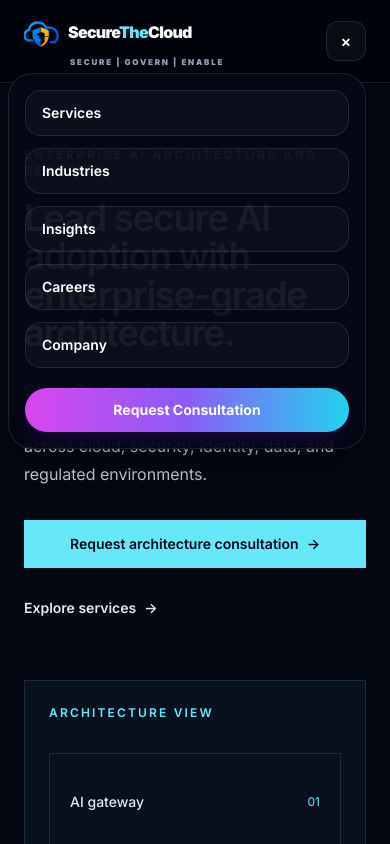
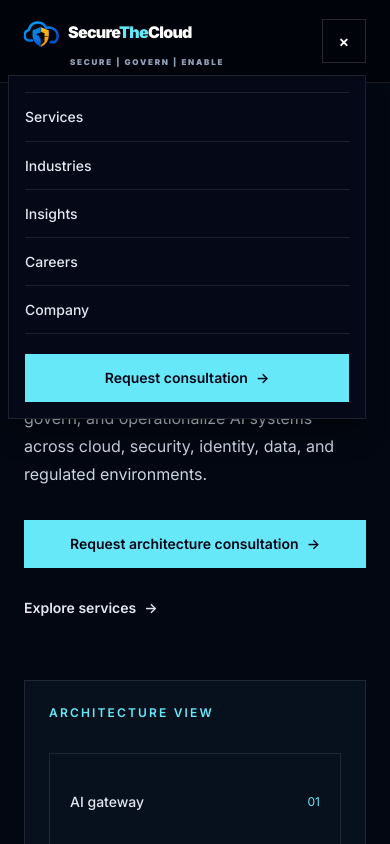
Before and after one commit to S3curethecloud/stc-marketing-site, a Next.js app: page / in a window 390 px wide. Both pictures are taken after a click on the button "Open mobile navigation". Shown: the top 844 px of the page. Built offline with nearby package versions, Linux system fonts and the light colour scheme.

Commit message:
Simplify mobile navigation styling

```diff
--- a/components/layout/MobileNav.tsx
+++ b/components/layout/MobileNav.tsx
@@ -12,18 +12,14 @@ export default function MobileNav() {
     if (!isOpen) return;
 
     function handleEscape(event: KeyboardEvent) {
-      if (event.key === "Escape") {
-        setIsOpen(false);
-      }
+      if (event.key === "Escape") setIsOpen(false);
     }
 
     document.addEventListener("keydown", handleEscape);
     return () => document.removeEventListener("keydown", handleEscape);
   }, [isOpen]);
 
-  const handleClose = () => {
-    setIsOpen(false);
-  };
+  const handleClose = () => setIsOpen(false);
 
   return (
     <div className="relative lg:hidden">
@@ -33,39 +29,26 @@ export default function MobileNav() {
         aria-expanded={isOpen}
         aria-controls="mobile-nav-panel"
         onClick={() => setIsOpen((open) => !open)}
-        className="inline-flex h-10 w-10 items-center justify-center rounded-xl border border-white/10 bg-white/[0.04] text-white transition-colors hover:border-cyan-300/40 hover:text-cyan-200 focus:outline-none focus-visible:ring-2 focus-visible:ring-cyan-300/50"
+        className="inline-flex h-11 w-11 items-center justify-center border border-white/15 bg-transparent text-white transition-colors hover:border-cyan-300/45 hover:text-cyan-200"
       >
-        <span className="text-base font-semibold" aria-hidden="true">
-          {isOpen ? "×" : "≡"}
-        </span>
+        <span className="text-base font-semibold" aria-hidden="true">{isOpen ? "×" : "≡"}</span>
         <span className="sr-only">Toggle navigation</span>
       </button>
 
       {isOpen ? (
-        <div
-          id="mobile-nav-panel"
-          className="absolute right-0 top-full z-50 mt-3 w-[min(24rem,calc(100vw-2rem))] rounded-3xl border border-white/10 bg-[#050816]/95 p-4 shadow-2xl shadow-black/40 backdrop-blur-xl"
-        >
-          <div className="grid gap-3">
+        <div id="mobile-nav-panel" className="absolute right-0 top-full z-50 mt-3 w-[min(24rem,calc(100vw-2rem))] border border-white/10 bg-[#050816] p-4 shadow-xl shadow-black/30">
+          <div className="divide-y divide-white/10 border-y border-white/10">
             {mainNavItems.map((item) => (
-              <Link
-                key={item.href}
-                href={item.href}
-                onClick={handleClose}
-                className="rounded-2xl border border-white/10 bg-white/[0.03] px-4 py-3 text-sm font-semibold text-white transition-colors hover:border-cyan-300/40 hover:text-cyan-200 focus:outline-none focus-visible:ring-2 focus-visible:ring-cyan-300/50"
-              >
+              <Link key={item.href} href={item.href} onClick={handleClose} className="flex min-h-12 items-center py-3 text-sm font-medium text-slate-200 transition-colors hover:text-cyan-200">
                 {item.label}
               </Link>
             ))}
+          </div>
 
-            <Link
-              href={siteConfig.primaryCta.href}
-              onClick={handleClose}
-              className="mt-2 inline-flex items-center justify-center rounded-full bg-gradient-to-r from-fuchsia-500 via-violet-500 to-cyan-400 px-6 py-3 text-sm font-bold text-white shadow-lg shadow-violet-950/40"
-            >
-              {siteConfig.primaryCta.label}
-            </Link>
-          </div>
+          <Link href={siteConfig.primaryCta.href} onClick={handleClose} className="mt-5 inline-flex min-h-12 w-full items-center justify-center bg-cyan-300 px-5 py-3 text-sm font-semibold text-slate-950 hover:bg-cyan-200">
+            Request consultation
+            <span className="ml-2" aria-hidden="true">-&gt;</span>
+          </Link>
         </div>
       ) : null}
     </div>
```
